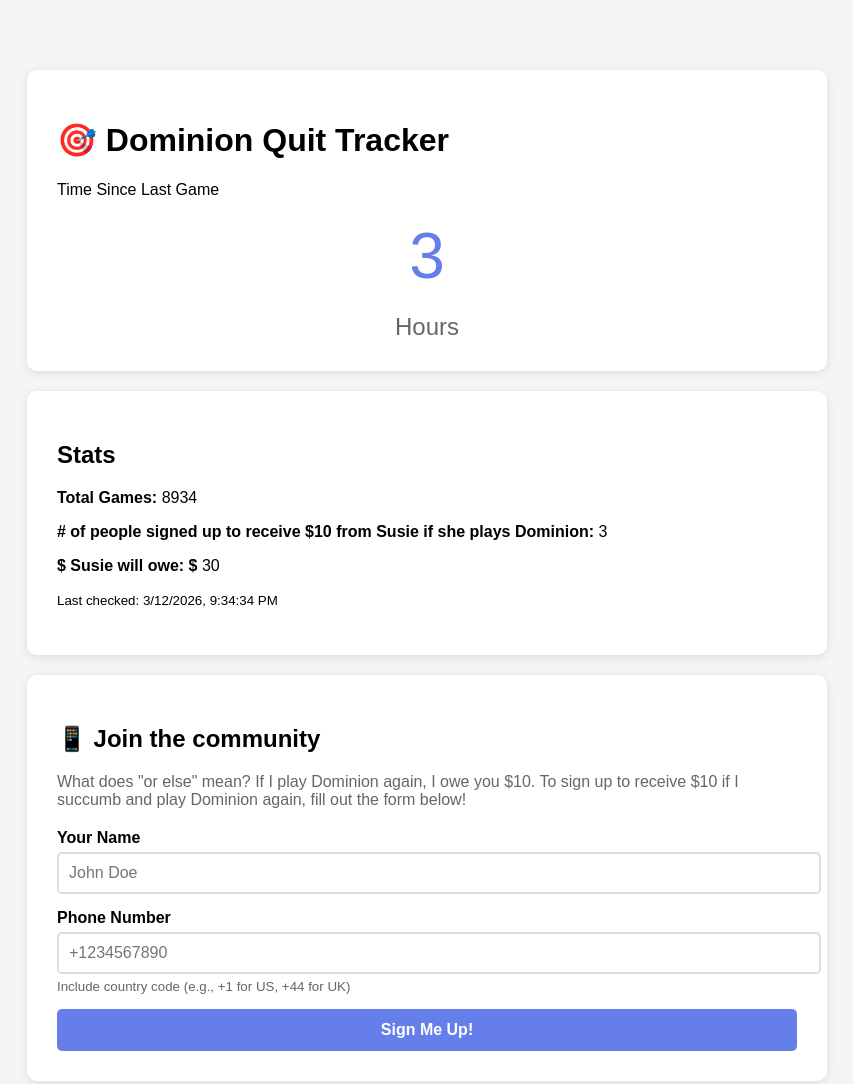
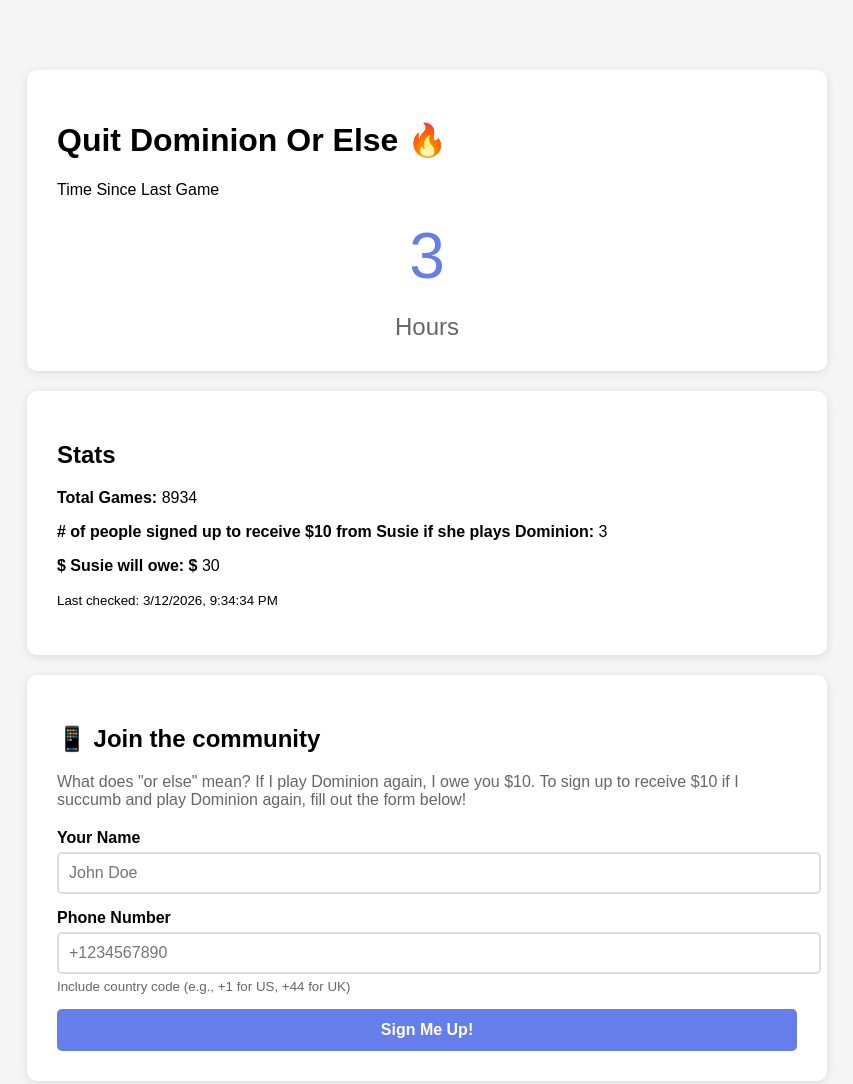
Before and after one commit to ssusieliu/quit-dominion-or-else, a website: page index.html in a window 1280 px wide. Shown: the whole page, without its empty margins (213-1066 px from the left). Drawn offline with Linux system fonts and the light colour scheme.

Commit message:
Actually update website header

```diff
--- a/index.html
+++ b/index.html
@@ -50,7 +50,7 @@
 
     <div id="content">
         <div class="card">
-            <h1>🎯 Dominion Quit Tracker</h1>
+            <h1>Quit Dominion Or Else 🔥</h1>
             <p>Time Since Last Game</p>
             <div class="big-number" id="streakValue">-</div>
             <div id="streakUnit" style="text-align: center; font-size: 1.5rem; color: #666;">-</div>
```
